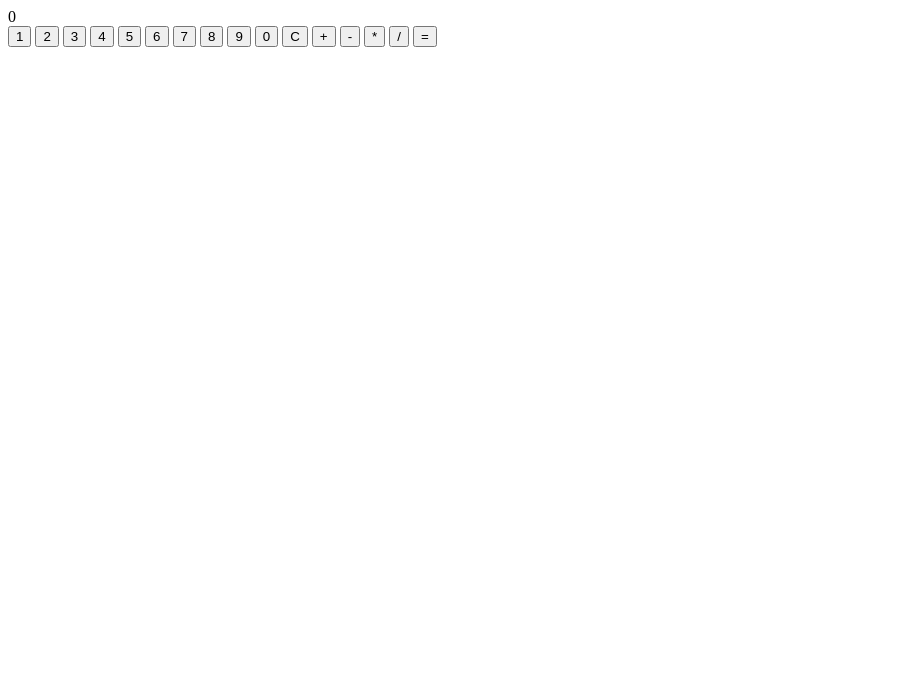
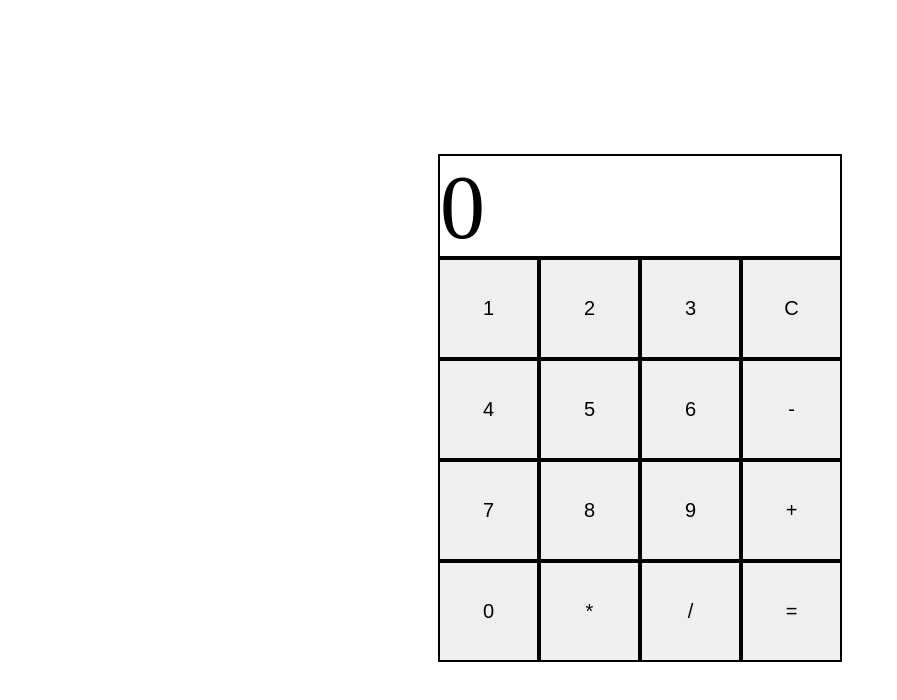
Before and after one commit to Raleese/calculator, a plain HTML site: page index.html in a window 1280 px wide. Shown: the whole page, without its empty margins (0-897 px from the left). Drawn offline with Linux system fonts and the light colour scheme.

Commit message:
Improve UI with CSS

```diff
--- a/index.html
+++ b/index.html
@@ -13,22 +13,25 @@
 <body>
     <div class="container">
         <div class="text">0</div>
+        <div class="contents">
             <button class="num">1</button>
             <button class="num">2</button>
             <button class="num">3</button>
+            <button class="action">C</button>
             <button class="num">4</button>
             <button class="num">5</button>
             <button class="num">6</button>
+            <button class="action">-</button>
             <button class="num">7</button>
             <button class="num">8</button>
             <button class="num">9</button>
+            <button class="action">+</button>
             <button class="num">0</button>
-        <button class="action">C</button>
-        <button class="action">+</button>
-        <button class="action">-</button>
             <button class="action">*</button>
             <button class="action">/</button>
             <button class="action">=</button>
+        </div>
+
     </div>
 </body>
 
--- a/styles.css
+++ b/styles.css
@@ -0,0 +1,31 @@
+body {
+    height: 100vh;
+    display: flex;
+    justify-content: center;
+    align-items: center;
+}
+
+.container {
+    display: flex;
+    flex-direction: column;
+}
+
+.contents {
+    display: flex;
+    flex-wrap: wrap;
+    width: 404px;
+}
+
+button {
+    width: 101px;
+    height: 101px;
+    font-size: 20px;
+    border: 2px solid black;
+}
+
+.text {
+    border: 2px solid black;
+    height: 100px;
+    width: 400px;
+    font-size: 90px;
+}
```
Lines whose indentation alone changed are shown as unchanged.
